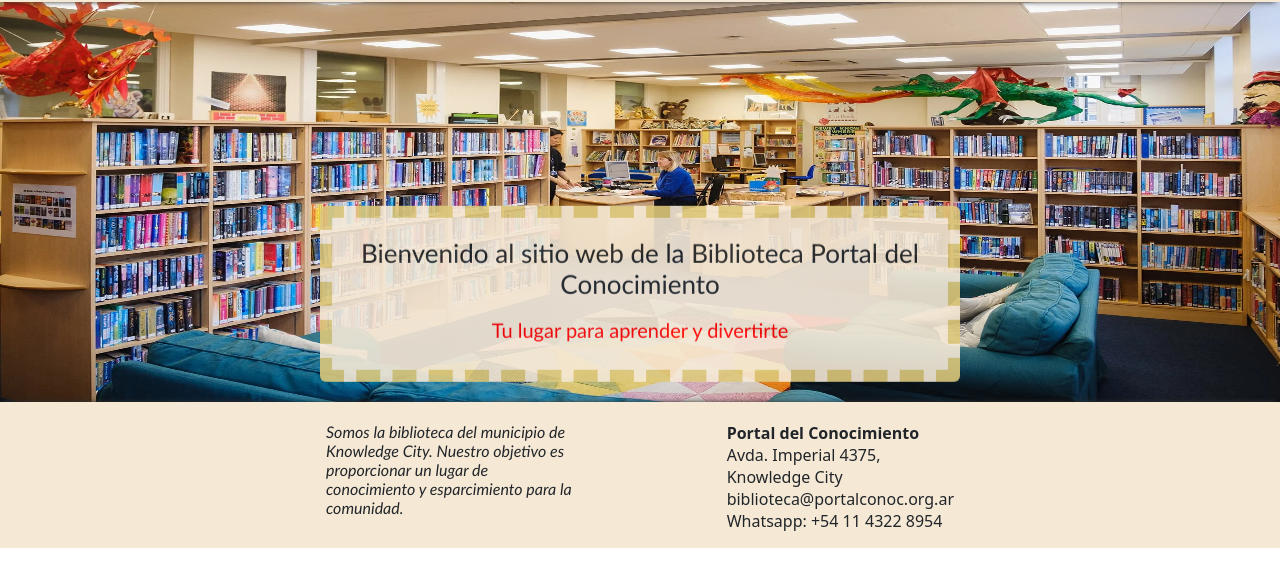
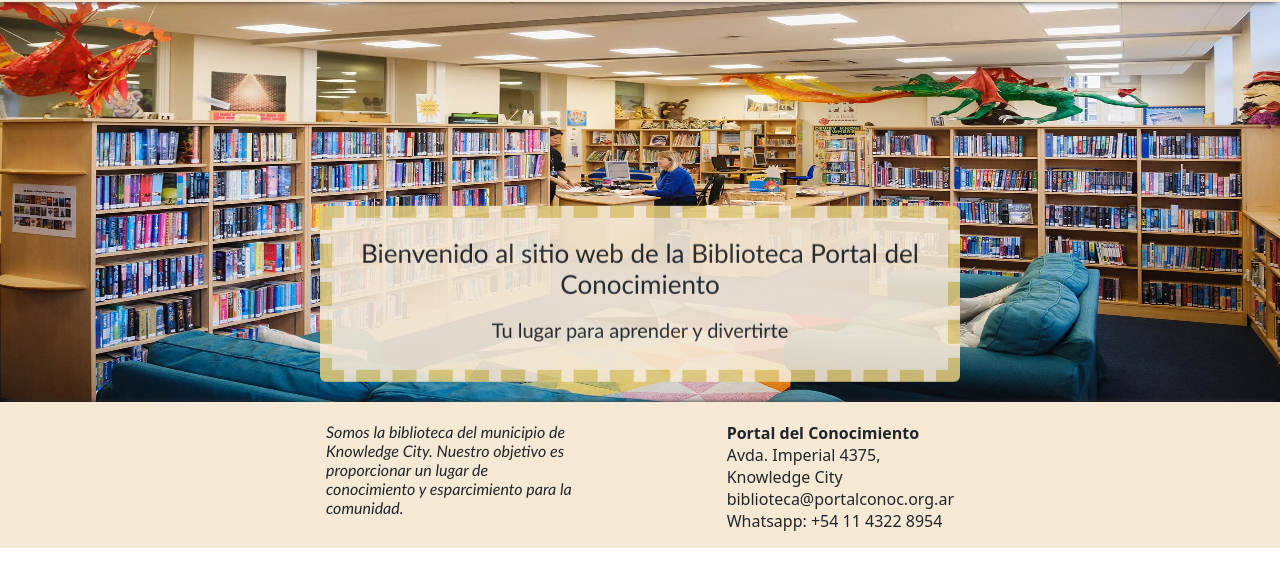
Before and after one commit to dorisnila/ProyectoCoderhouse, a plain HTML site: page index.html in a window 1280 px wide. Shown: the part 106-692 px from the top of the page. Drawn offline with nearby package versions, Linux system fonts and the light colour scheme.

Commit message:
Update index.html

```diff
--- a/index.html
+++ b/index.html
@@ -41,7 +41,7 @@
             <!-- ANIMACION -->
             <div class="animate__animated animate__heartBeat">
                 <h1>Bienvenido al sitio web de la Biblioteca Portal del Conocimiento</h1>
-                <h2 style="color: red";>Tu lugar para aprender y divertirte</h2>
+                <h2>Tu lugar para aprender y divertirte</h2>
             </div>
         </section>
     </main>
```
